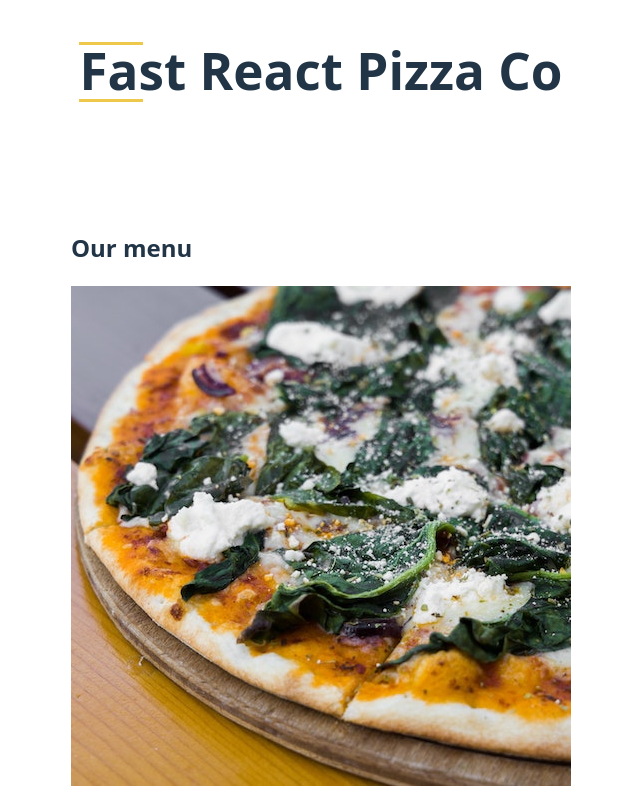
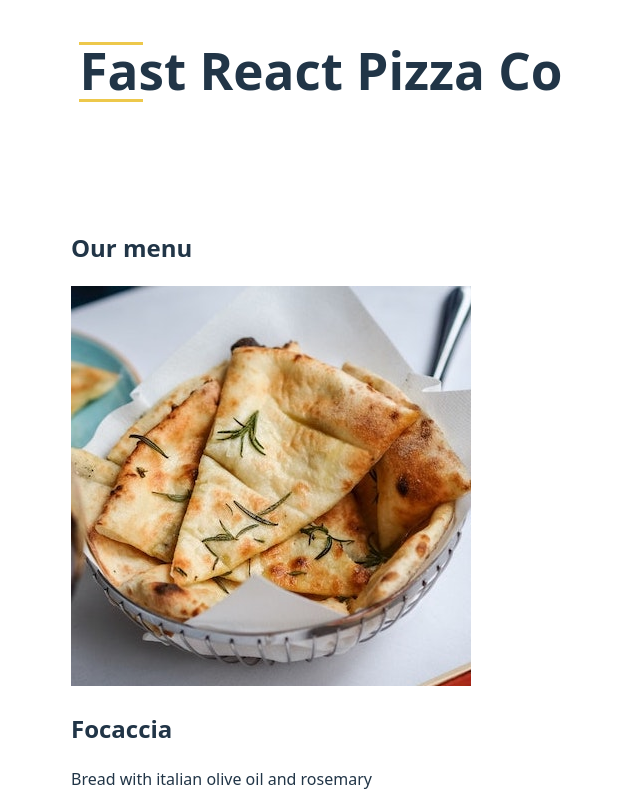
Before and after one commit to BeltonMenete/React-Journey-Jonas, a React (Vite) app in the folder pizza-menu/: page / in a window 1280 px wide. Shown: the top 800 px of the page, without its empty margins (319-959 px from the left). Built offline with nearby package versions, Linux system fonts and the light colour scheme.

Commit message:
Update pizza

```diff
--- a/pizza-menu/src/App.jsx
+++ b/pizza-menu/src/App.jsx
@@ -70,18 +70,11 @@ function Menu() {
    return (
       <main className='menu'>
          <h2> Our menu</h2>
-         <Pizza
-            name={'Pizza Spinaci'}
-            photoName={'../public/pizzas/spinaci.jpg'}
-            ingredients={'Tomato, mozarella, spinach, and ricotta cheese'}
-            price={12}
-         />
-         <Pizza
-            name={'Pizza Funghi'}
-            ingredients='Tomato, mozarella, mushrooms, and onion'
-            price={12}
-            photoName='../public/pizzas/funghi.jpg'
-         />
+         <div>
+            {pizzaData.map((pizza) => (
+               <Pizza pizza={pizza} />
+            ))}
+         </div>
       </main>
    );
 }
@@ -96,13 +89,13 @@ function Footer() {
    return <footer className='footer'>{new Date().toLocaleTimeString()}hrs we're currently open!</footer>;
 }
 function Pizza(props) {
-   console.log(props);
+   const { pizza } = props;
    return (
       <div>
-         <img src={props.photoName} alt={props.photoName} />
-         <h2>{props.name} </h2>
-         <p>{props.ingredients} </p>
-         <span>{props.price + 3}</span>
+         <img src={pizza.photoName} alt={pizza.photoName} />
+         <h2>{pizza.name} </h2>
+         <p>{pizza.ingredients} </p>
+         <span>{pizza.price + 3}</span>
       </div>
    );
 }
```
